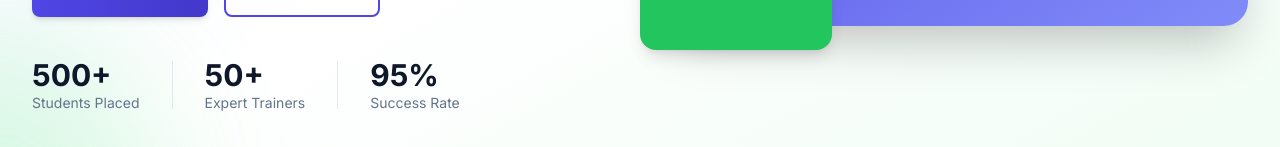
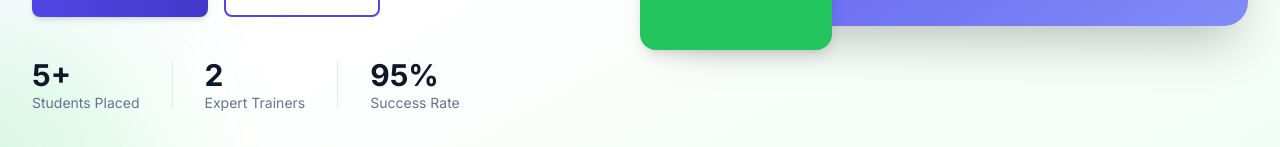
Before and after one commit to stackamit/StackAmit, a React (Vite) app in the folder client/: page / in a window 1280 px wide. Shown: the part 590-737 px from the top of the page. Built offline with nearby package versions, Linux system fonts and the light colour scheme; no server answers.

Commit message:
Update HomePage.jsx

```diff
--- a/client/src/pages/public/HomePage.jsx
+++ b/client/src/pages/public/HomePage.jsx
@@ -17,8 +17,8 @@ const HomePage = () => {
   const heroBadge = settings.heroBadge || 'Now Enrolling for 2026';
   const heroTitle = settings.heroTitle || 'Launch Your Career with StackAmit';
   const heroSubtitle = settings.heroSubtitle || 'Join our professional internship programs designed to bridge the gap between academic learning and industry demands. Get mentored by experts, build real projects, and earn recognized certificates.';
-  const statStudents = settings.statStudents || '500+';
-  const statTrainers = settings.statTrainers || '50+';
+  const statStudents = settings.statStudents || '5+';
+  const statTrainers = settings.statTrainers || '2';
   const statSuccessRate = settings.statSuccessRate || '95%';
   const whyTitle = settings.whyTitle || 'Why Choose StackAmit?';
   const whySubtitle = settings.whySubtitle || 'We provide a complete ecosystem for learning, growth, and career advancement.';
```
